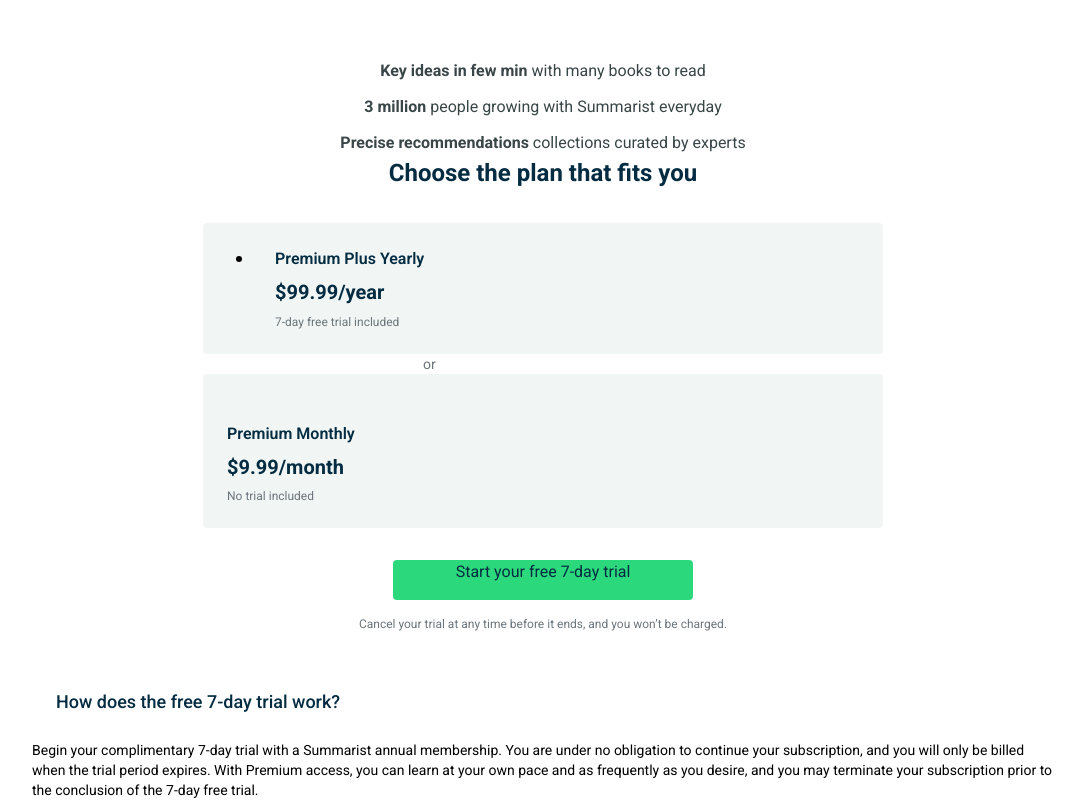
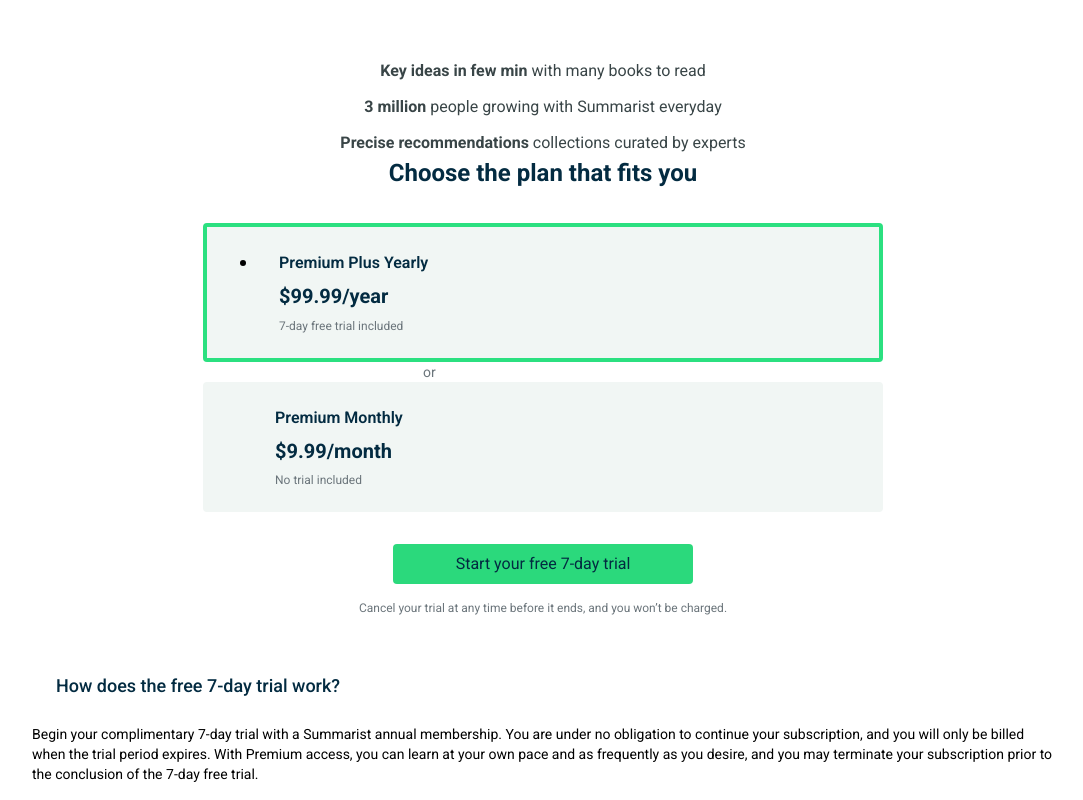
Before and after one commit to rvallee1017/summarist-home-page1, a Next.js app: page /choose-plan in a window 1280 px wide. Shown: the part 447-1247 px from the top of the page, without its empty margins (97-1180 px from the left). Built offline with nearby package versions, Linux system fonts and the light colour scheme.

Commit message:
added code

```diff
--- a/src/app/choose-plan/page.tsx
+++ b/src/app/choose-plan/page.tsx
@@ -35,7 +35,7 @@
                                                                     </div>
                                                                     </div>
                                                                     <div className="md:text-[24px] text-[#032b41] text-center mb-8 font-bold">Choose the plan that fits you</div>
-                                                                    <div className="border-4px border-[#2be080] flex gap-6 p-6 bg-[#f1f6f4] rounded-sm cursor-pointer max-w-[680px] m-auto">
+                                                                    <div className="border-4 border-[#2be080] flex gap-6 p-6 bg-[#f1f6f4] rounded-sm cursor-pointer max-w-[680px] m-auto">
                                                                         <div className="relative w-6 h-6 rounded-[50%] border-[#000] flex items-center justify-center">
                                                                             <div className="absolute w-[6px] h-[6px] bg-[#000] rounded-[50%]"></div>
                                                                         </div>
@@ -48,7 +48,7 @@
                                                                             <div className="text-sm text-[#6b757b] flex items-center gap-2 max-w-[240px] m-auto">
                                                                                 <div>or</div>
                                                                                 </div>
-                                                                                <div className="felx gap-6 p-6 bg-[#f1f6f4] border-[#bac8ce] rounded-sm cursor-pointer max-w-[680px] m-auto">
+                                                                                <div className="flex gap-6 p-6 bg-[#f1f6f4] border-[#bac8ce] rounded-sm cursor-pointer max-w-[680px] m-auto">
                                                                                     <div className="relative w-6 h-6 border-[50%] border-[#000] flex items-center justify-center"></div>
                                                                                     <div>
                                                                                         <div className="md:text-base text-lg font-semibold text-[#032b41] mb-2">Premium Monthly</div>
@@ -58,7 +58,7 @@
                                                                                         </div>
                                                                                         <div className="bg-[#fff] sticky border-0 z-1 p-8 flex flex-col items-center gap-4">
                                                                                             <span>
-                                                                                                <button className="w-[300px] bg-[#2bd97c] text-[#032b41] h-[40px] rounded-sm text-base transition-bg duration-200ms flex items-cneter justify-center min-w-[180px] cursour-pointer">
+                                                                                                <button className="w-[300px] bg-[#2bd97c] text-[#032b41] h-[40px] rounded-sm text-base transition-bg duration-200ms flex items-center justify-center min-w-[180px] cursor-pointer">
                                                                                                     <span>Start your free 7-day trial</span>
                                                                                                     </button>
                                                                                                     </span>
```
